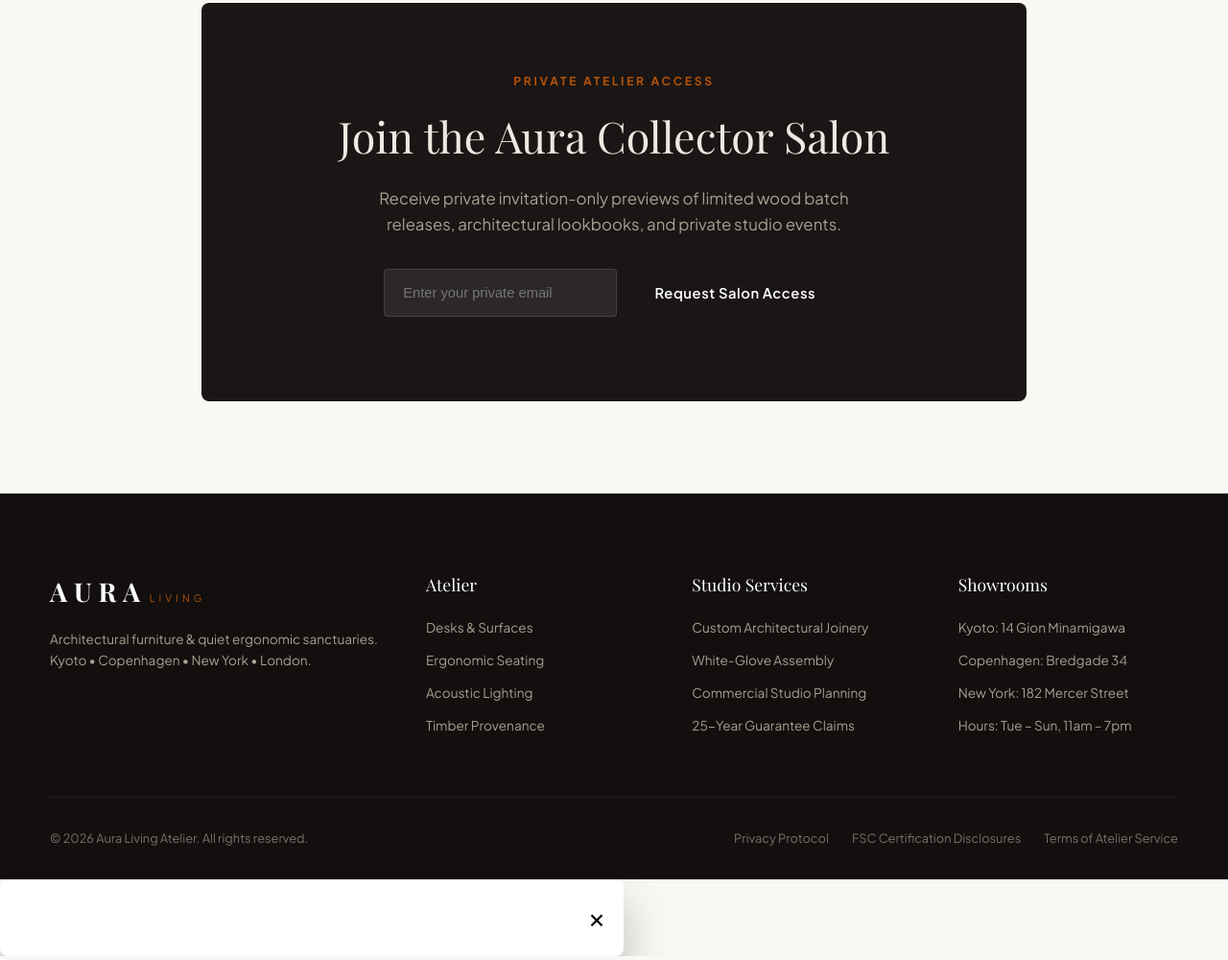
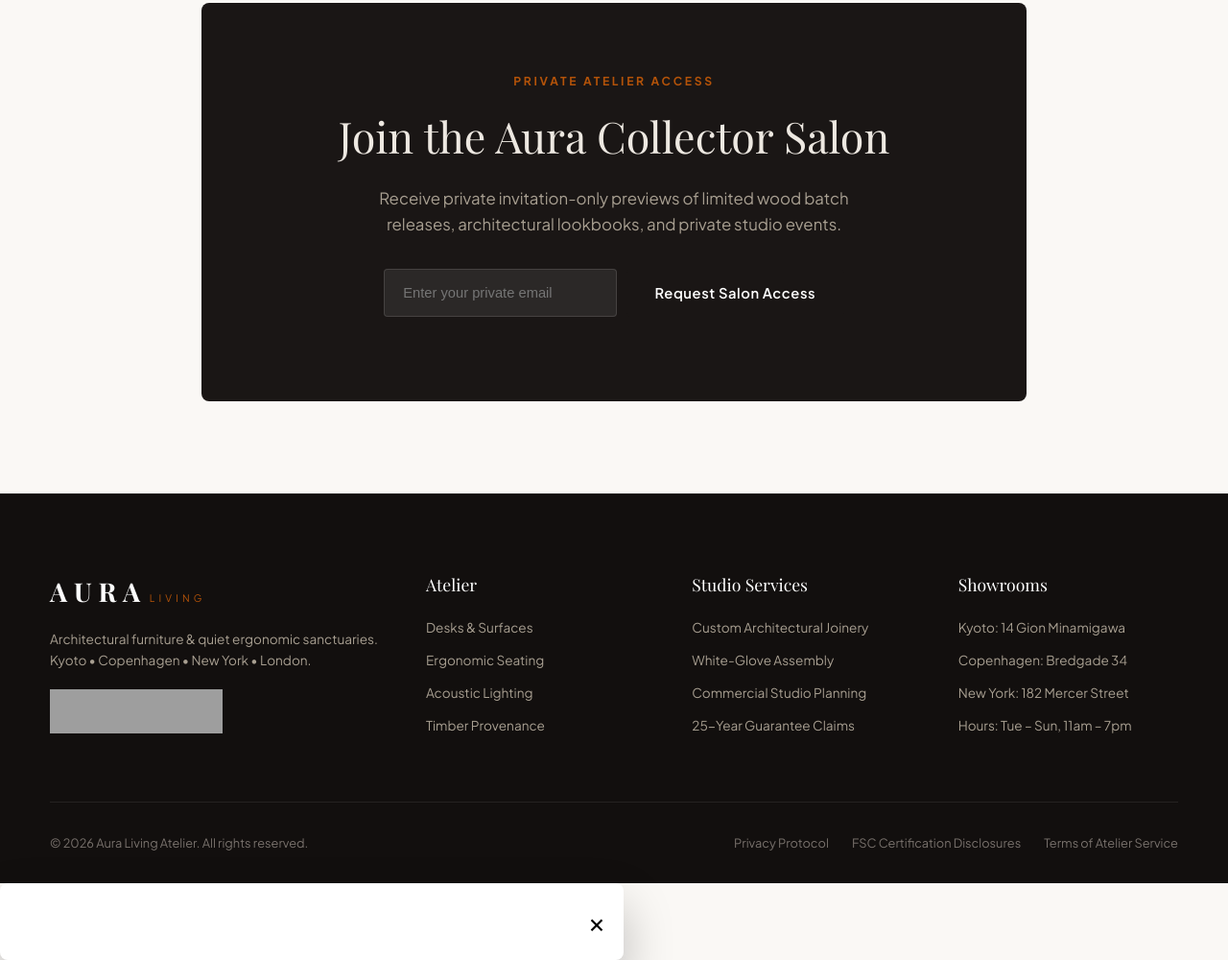
Before and after one commit to DanyalAnsari40/sitevaification-testing-sites, a plain HTML site: page aura-home/index.html in a window 1280 px wide. Shown: the part 4805-5805 px from the top of the page at 96% size. Drawn offline with nearby package versions, Linux system fonts and the light colour scheme; grey boxes are pictures that could not be loaded; a web font is replaced by a local one.

Commit message:
ADDED NAET

```diff
--- a/aura-home/index.html
+++ b/aura-home/index.html
@@ -486,7 +486,13 @@
             &bull; New York &bull; London.</p>
           <div class="verified-badge-wrap" style="margin-top: 1.25rem;">
             <!-- PkBizGuide Verified Business Badge: pulsefitcoaching.netlify.app -->
-
+            <!-- PkBizGuide Verified Business Badge: aura-homex.netlify.app -->
+            <a href="https://pkbizguide.com" target="_blank" rel="noopener"
+              data-pkbz-verify="pkbz-verify-aurahomex-de77df" data-pkbz-domain="aura-homex.netlify.app"
+              title="Verified Business on PkBizGuide Pakistan Directory">
+              <img src="https://pkbizguide.com/badges/verified-badge.svg" alt="Verified on PkBizGuide" width="180"
+                height="46" style="border:0;display:inline-block;" />
+            </a>
           </div>
         </div>
 
```
